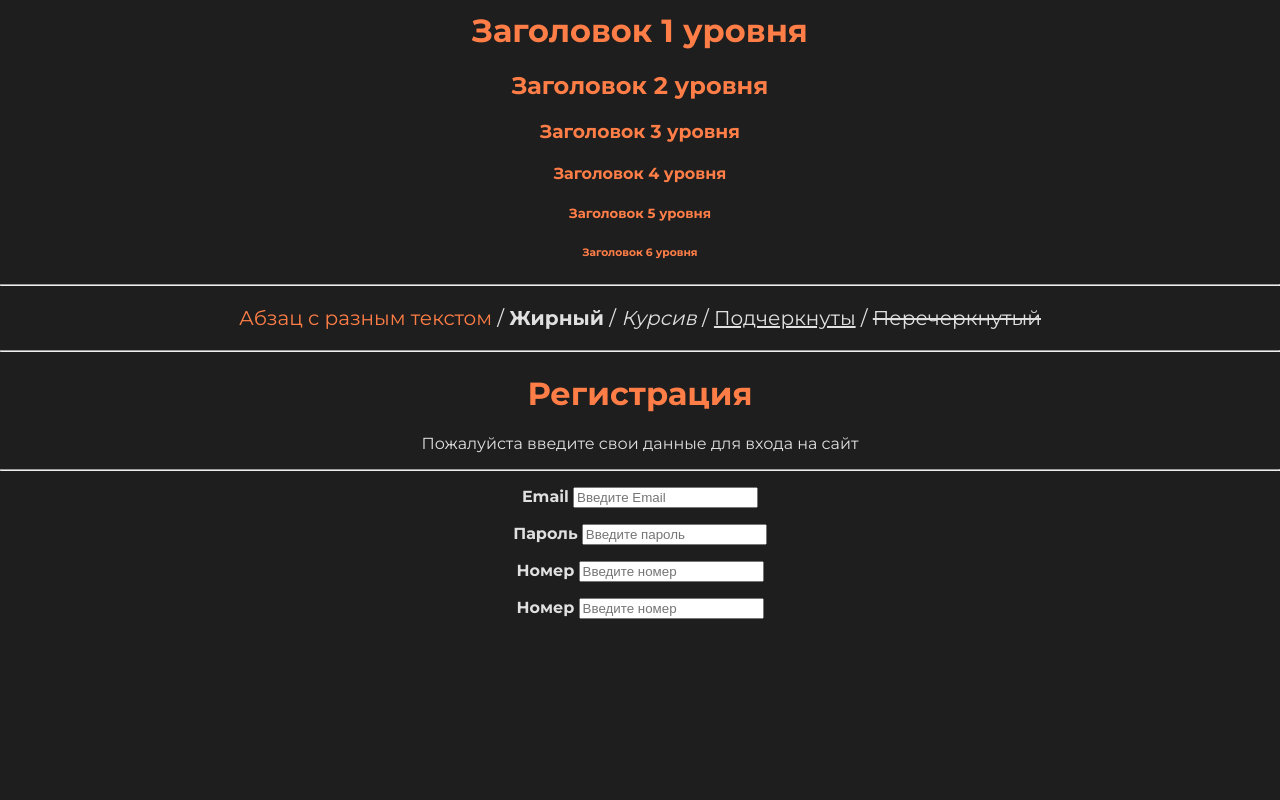
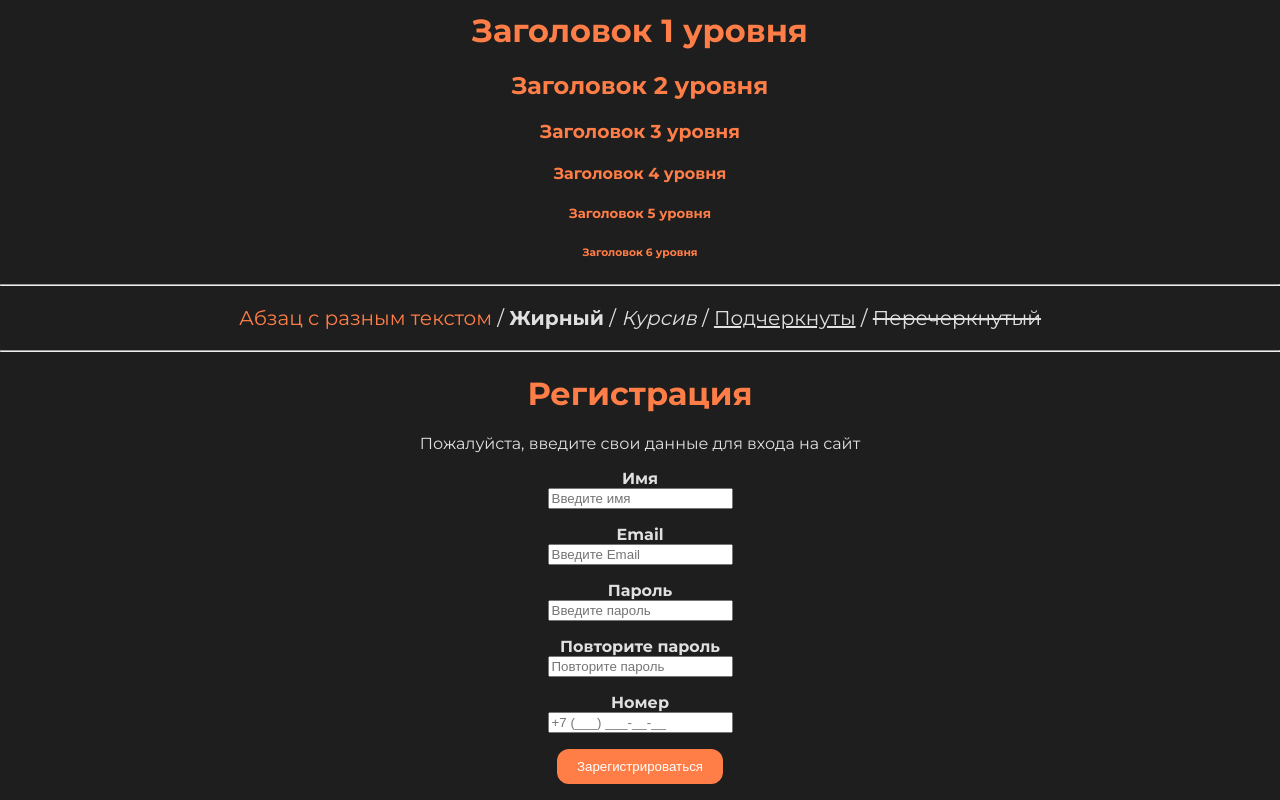
Before and after one commit to skndl-quality/website, a plain HTML site: page index.html in a window 1280 px wide. Shown: the part 735-1535 px from the top of the page. Before the commit the page ends 1370 px from the top, so only its background shows below. Drawn offline with nearby package versions, Linux system fonts and the light colour scheme.

Commit message:
добавил скрипт

```diff
--- a/index.html
+++ b/index.html
@@ -6,6 +6,7 @@
   <title>Простая страница</title>
   <link rel="stylesheet" href="style.css">
   <link href="https://fonts.googleapis.com/css2?family=Montserrat:wght@400;600;700&display=swap" rel="stylesheet">
+  <script src="https://unpkg.com/imask"></script>
 </head>
 <body>
 <!-- хедер -->
@@ -63,27 +64,52 @@
 
 <hr>
 <!-- Форма регистрации -->
-<div class="Register">
+<form action="#" method="post">
   <h1>Регистрация</h1>
-    <p>Пожалуйста введите свои данные для входа на сайт</p>
-    <hr>
+  <p>Пожалуйста, введите свои данные для входа на сайт</p>
+
+  <!-- Имя -->
+  <p>
+    <label for="username"><b>Имя</b></label>
+    <br>
+    <input class="form_input" type="text" placeholder="Введите имя" name="username" id="username" required>
+  </p>
+
+  <!-- email -->
   <p>
     <label for="email"><b>Email</b></label>
-        <input type="text" placeholder="Введите Email" name="email" required>
+    <br>
+    <input class="form_input" type="email" placeholder="Введите Email" name="email" id="email" required>
   </p>
+
+  <!-- Пароль -->
   <p>
-        <label for="psw"><b>Пароль</b></label>
-        <input type="password" placeholder="Введите пароль" name="psw-repeat" required>
+    <label for="password"><b>Пароль</b></label>
+    <br>
+    <input class="form_input" type="password" placeholder="Введите пароль" name="password" id="password"
+           required minlength="6" pattern=".{6,}">
   </p>
+
+  <!-- Повтор пароля -->
+  <p>
+    <label for="passwordRepeat"><b>Повторите пароль</b></label>
+    <br>
+    <input class="form_input" type="password" placeholder="Повторите пароль" name="passwordRepeat" id="passwordRepeat" required>
+  </p>
+
+  <!-- Телефон -->
   <p>
     <label for="telephone"><b>Номер</b></label>
-        <input type="tel"  id="telephone" placeholder="Введите номер" name="telephone" required pattern="\+7\s\(\d{3}\)\s\d{3}-\d{2}-\d{2}">
+    <br>
+    <input class="form_input" type="tel" placeholder="+7 (___) ___-__-__" name="telephone" id="telephone" required>
   </p>
+
+  <!-- Кнопка -->
   <p>
-        <label for="telephone"><b>Номер</b></label>
-        <input type="number" placeholder="Введите номер" name="number" required>
+    <button type="submit">Зарегистрироваться</button>
   </p>
-</div>
+</form>
 
+<script src="script.js"></script>
 </body>
 </html>
--- /dev/null
+++ b/script.js
@@ -0,0 +1,10 @@
+// Получаем поле телефона
+const phoneInput = document.getElementById('telephone');
+
+// Задаём маску
+const maskOptions = {
+  mask: '+{7} (000) 000-00-00'
+};
+
+// Применяем маску
+IMask(phoneInput, maskOptions);
--- a/style.css
+++ b/style.css
@@ -105,3 +105,8 @@ button:hover {
 .span_text{
   color: #ff7e47;
 }
+
+/* инпуты */
+.form_input{
+
+}
```
Lines whose indentation alone changed are shown as unchanged.
